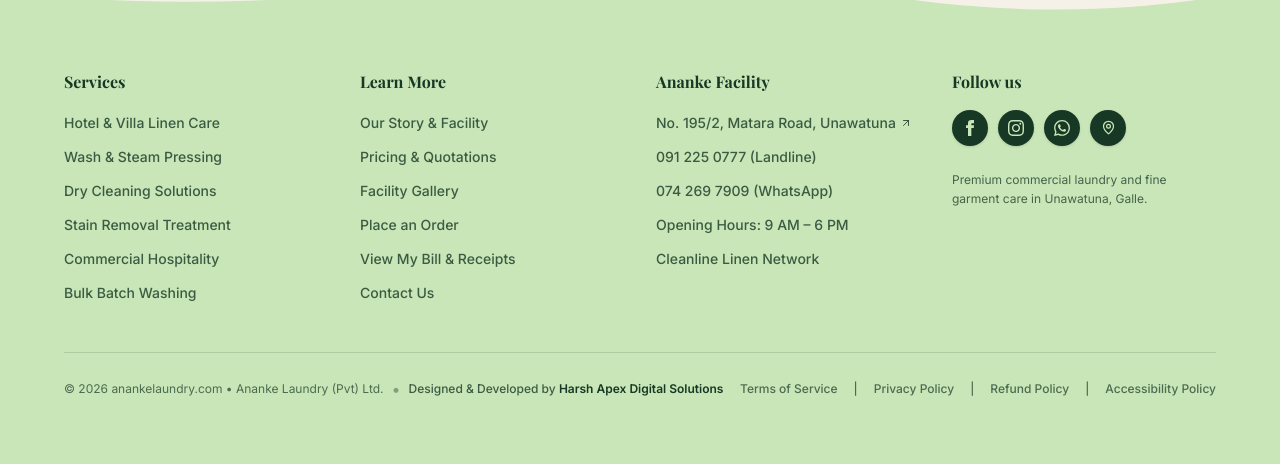
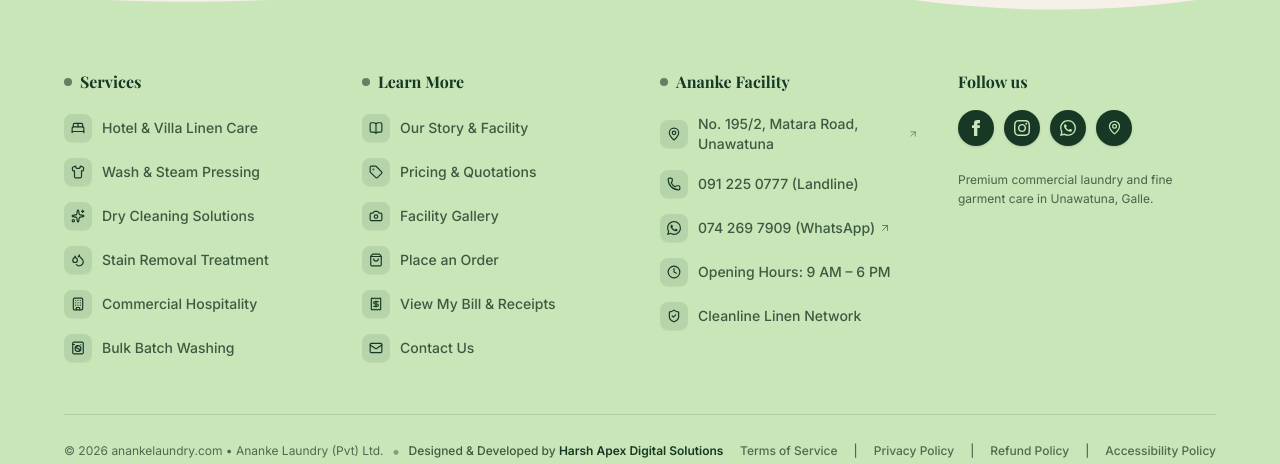
Before and after one commit to raveenn10-bit/Ananke-Laundry-Service, a Next.js app: page /my-bill in a window 1280 px wide. Shown: the part 1677-2141 px from the top of the page. Built offline with nearby package versions, Linux system fonts and the light colour scheme; no server answers.

Commit message:
feat: add animated icons to footer link columns

```diff
--- a/src/components/Footer.tsx
+++ b/src/components/Footer.tsx
@@ -2,32 +2,58 @@
 
 import Image from 'next/image';
 import Link from 'next/link';
-import { Phone, MapPin, ArrowUpRight } from 'lucide-react';
+import {
+  BedDouble,
+  Shirt,
+  Sparkles,
+  Droplets,
+  Building,
+  WashingMachine,
+  BookOpen,
+  Tag,
+  Camera,
+  ShoppingBag,
+  Receipt,
+  Mail,
+  MapPin,
+  Phone,
+  Clock,
+  ShieldCheck,
+  ArrowUpRight,
+} from 'lucide-react';
+
+function WhatsAppIcon({ className = 'w-3.5 h-3.5' }: { className?: string }) {
+  return (
+    <svg className={className} viewBox="0 0 24 24" fill="currentColor">
+      <path d="M17.472 14.382c-.297-.149-1.758-.867-2.03-.967-.273-.099-.471-.148-.67.15-.197.297-.767.966-.94 1.164-.173.199-.347.223-.644.075-.297-.15-1.255-.463-2.39-1.475-.883-.788-1.48-1.761-1.653-2.059-.173-.297-.018-.458.13-.606.134-.133.298-.347.446-.52.149-.174.198-.298.298-.497.099-.198.05-.371-.025-.52-.075-.149-.669-1.612-.916-2.207-.242-.579-.487-.5-.669-.51-.173-.008-.371-.01-.57-.01-.198 0-.52.074-.792.372-.272.297-1.04 1.016-1.04 2.479 0 1.462 1.065 2.875 1.213 3.074.149.198 2.096 3.2 5.077 4.487.709.306 1.262.489 1.694.625.712.227 1.36.195 1.871.118.571-.085 1.758-.719 2.006-1.413.248-.694.248-1.289.173-1.413-.074-.124-.272-.198-.57-.347m-5.421 7.403h-.004a9.87 9.87 0 01-5.031-1.378l-.361-.214-3.741.982.998-3.648-.235-.374a9.86 9.86 0 01-1.51-5.26c.001-5.45 4.436-9.884 9.888-9.884 2.64 0 5.122 1.03 6.988 2.898a9.825 9.825 0 012.893 6.994c-.003 5.45-4.437 9.884-9.885 9.884m8.413-18.297A11.815 11.815 0 0012.05 0C5.495 0 .16 5.335.157 11.892c0 2.096.547 4.142 1.588 5.945L0 24l6.335-1.662c1.746.952 3.71 1.453 5.711 1.454h.005c6.554 0 11.89-5.335 11.893-11.893a11.821 11.821 0 00-3.48-8.413Z" />
+    </svg>
+  );
+}
 
 const SERVICES_LINKS = [
-  { name: 'Hotel & Villa Linen Care', href: '/services' },
-  { name: 'Wash & Steam Pressing', href: '/services' },
-  { name: 'Dry Cleaning Solutions', href: '/services' },
-  { name: 'Stain Removal Treatment', href: '/services' },
-  { name: 'Commercial Hospitality', href: '/commercial' },
-  { name: 'Bulk Batch Washing', href: '/commercial' },
+  { name: 'Hotel & Villa Linen Care', href: '/services', icon: BedDouble },
+  { name: 'Wash & Steam Pressing', href: '/services', icon: Shirt },
+  { name: 'Dry Cleaning Solutions', href: '/services', icon: Sparkles },
+  { name: 'Stain Removal Treatment', href: '/services', icon: Droplets },
+  { name: 'Commercial Hospitality', href: '/commercial', icon: Building },
+  { name: 'Bulk Batch Washing', href: '/commercial', icon: WashingMachine },
 ];
 
 const COMPANY_LINKS = [
-  { name: 'Our Story & Facility', href: '/about' },
-  { name: 'Pricing & Quotations', href: '/pricing' },
-  { name: 'Facility Gallery', href: '/gallery' },
-  { name: 'Place an Order', href: '/order' },
-  { name: 'View My Bill & Receipts', href: '/my-bill' },
-  { name: 'Contact Us', href: '/contact' },
+  { name: 'Our Story & Facility', href: '/about', icon: BookOpen },
+  { name: 'Pricing & Quotations', href: '/pricing', icon: Tag },
+  { name: 'Facility Gallery', href: '/gallery', icon: Camera },
+  { name: 'Place an Order', href: '/order', icon: ShoppingBag },
+  { name: 'View My Bill & Receipts', href: '/my-bill', icon: Receipt },
+  { name: 'Contact Us', href: '/contact', icon: Mail },
 ];
 
 const FACILITY_LINKS = [
-  { name: 'No. 195/2, Matara Road, Unawatuna', href: 'https://maps.app.goo.gl/HLJGzPCVZwySjSTK6?g_st=ic', external: true },
-  { name: '091 225 0777 (Landline)', href: 'tel:+94912250777' },
-  { name: '074 269 7909 (WhatsApp)', href: 'https://wa.me/94742697909' },
-  { name: 'Opening Hours: 9 AM – 6 PM', href: '/contact' },
-  { name: 'Cleanline Linen Network', href: '/about' },
+  { name: 'No. 195/2, Matara Road, Unawatuna', href: 'https://maps.app.goo.gl/HLJGzPCVZwySjSTK6?g_st=ic', external: true, icon: MapPin },
+  { name: '091 225 0777 (Landline)', href: 'tel:+94912250777', icon: Phone },
+  { name: '074 269 7909 (WhatsApp)', href: 'https://wa.me/94742697909', external: true, icon: WhatsAppIcon },
+  { name: 'Opening Hours: 9 AM – 6 PM', href: '/contact', icon: Clock },
+  { name: 'Cleanline Linen Network', href: '/about', icon: ShieldCheck },
 ];
 
 export default function Footer() {
@@ -53,20 +79,26 @@
       <div className="bg-[#C9E6B8] text-[#163824] pt-8 pb-24 sm:pb-16 px-5 sm:px-8 md:px-12 lg:px-16">
         <div className="max-w-7xl mx-auto">
           {/* Main 4-Column Grid */}
-          <div className="grid grid-cols-2 md:grid-cols-4 gap-8 sm:gap-10 md:gap-8 pb-12">
+          <div className="grid grid-cols-1 sm:grid-cols-2 lg:grid-cols-4 gap-8 sm:gap-10 pb-12">
             {/* Col 1: Services */}
             <div>
-              <h4 className="font-heading font-bold text-sm sm:text-base text-[#163824] mb-4">
+              <h4 className="font-heading font-bold text-sm sm:text-base text-[#163824] mb-4 flex items-center gap-2">
+                <span className="w-2 h-2 rounded-full bg-[#163824]/60 animate-pulse" />
                 Services
               </h4>
-              <ul className="space-y-2.5">
+              <ul className="space-y-2">
                 {SERVICES_LINKS.map((item) => (
                   <li key={item.name}>
                     <Link
                       href={item.href}
-                      className="text-xs sm:text-sm text-[#163824]/80 hover:text-[#163824] hover:underline font-medium transition-all inline-block"
+                      className="group flex items-center gap-2.5 text-xs sm:text-sm text-[#163824]/80 hover:text-[#163824] font-medium transition-all py-1"
                     >
-                      {item.name}
+                      <span className="w-7 h-7 rounded-lg bg-[#163824]/10 text-[#163824] group-hover:bg-[#163824] group-hover:text-[#C9E6B8] flex items-center justify-center shrink-0 transition-all duration-300 shadow-2xs group-hover:scale-110 group-hover:shadow-sm">
+                        <item.icon className="w-3.5 h-3.5 transition-transform duration-300 group-hover:rotate-6 group-hover:scale-110" />
+                      </span>
+                      <span className="group-hover:translate-x-0.5 transition-transform duration-200">
+                        {item.name}
+                      </span>
                     </Link>
                   </li>
                 ))}
@@ -75,17 +107,23 @@
 
             {/* Col 2: Company */}
             <div>
-              <h4 className="font-heading font-bold text-sm sm:text-base text-[#163824] mb-4">
+              <h4 className="font-heading font-bold text-sm sm:text-base text-[#163824] mb-4 flex items-center gap-2">
+                <span className="w-2 h-2 rounded-full bg-[#163824]/60 animate-pulse" />
                 Learn More
               </h4>
-              <ul className="space-y-2.5">
+              <ul className="space-y-2">
                 {COMPANY_LINKS.map((item) => (
                   <li key={item.name}>
                     <Link
                       href={item.href}
-                      className="text-xs sm:text-sm text-[#163824]/80 hover:text-[#163824] hover:underline font-medium transition-all inline-block"
+                      className="group flex items-center gap-2.5 text-xs sm:text-sm text-[#163824]/80 hover:text-[#163824] font-medium transition-all py-1"
                     >
-                      {item.name}
+                      <span className="w-7 h-7 rounded-lg bg-[#163824]/10 text-[#163824] group-hover:bg-[#163824] group-hover:text-[#C9E6B8] flex items-center justify-center shrink-0 transition-all duration-300 shadow-2xs group-hover:scale-110 group-hover:shadow-sm">
+                        <item.icon className="w-3.5 h-3.5 transition-transform duration-300 group-hover:rotate-6 group-hover:scale-110" />
+                      </span>
+                      <span className="group-hover:translate-x-0.5 transition-transform duration-200">
+                        {item.name}
+                      </span>
                     </Link>
                   </li>
                 ))}
@@ -93,11 +131,12 @@
             </div>
 
             {/* Col 3: Facility Info */}
-            <div className="col-span-2 sm:col-span-1">
-              <h4 className="font-heading font-bold text-sm sm:text-base text-[#163824] mb-4">
+            <div>
+              <h4 className="font-heading font-bold text-sm sm:text-base text-[#163824] mb-4 flex items-center gap-2">
+                <span className="w-2 h-2 rounded-full bg-[#163824]/60 animate-pulse" />
                 Ananke Facility
               </h4>
-              <ul className="space-y-2.5">
+              <ul className="space-y-2">
                 {FACILITY_LINKS.map((item) => (
                   <li key={item.name}>
                     {item.external ? (
@@ -105,17 +144,27 @@
                         href={item.href}
                         target="_blank"
                         rel="noopener noreferrer"
-                        className="text-xs sm:text-sm text-[#163824]/80 hover:text-[#163824] hover:underline font-medium transition-all inline-flex items-center gap-1"
+                        className="group flex items-center gap-2.5 text-xs sm:text-sm text-[#163824]/80 hover:text-[#163824] font-medium transition-all py-1"
                       >
-                        <span>{item.name}</span>
-                        <ArrowUpRight size={12} />
+                        <span className="w-7 h-7 rounded-lg bg-[#163824]/10 text-[#163824] group-hover:bg-[#163824] group-hover:text-[#C9E6B8] flex items-center justify-center shrink-0 transition-all duration-300 shadow-2xs group-hover:scale-110 group-hover:shadow-sm">
+                          <item.icon className="w-3.5 h-3.5 transition-transform duration-300 group-hover:rotate-6 group-hover:scale-110" />
+                        </span>
+                        <span className="group-hover:translate-x-0.5 transition-transform duration-200 inline-flex items-center gap-1">
+                          {item.name}
+                          <ArrowUpRight size={12} className="opacity-70 group-hover:opacity-100 group-hover:translate-x-0.5 group-hover:-translate-y-0.5 transition-transform" />
+                        </span>
                       </a>
                     ) : (
                       <Link
                         href={item.href}
-                        className="text-xs sm:text-sm text-[#163824]/80 hover:text-[#163824] hover:underline font-medium transition-all inline-block"
+                        className="group flex items-center gap-2.5 text-xs sm:text-sm text-[#163824]/80 hover:text-[#163824] font-medium transition-all py-1"
                       >
-                        {item.name}
+                        <span className="w-7 h-7 rounded-lg bg-[#163824]/10 text-[#163824] group-hover:bg-[#163824] group-hover:text-[#C9E6B8] flex items-center justify-center shrink-0 transition-all duration-300 shadow-2xs group-hover:scale-110 group-hover:shadow-sm">
+                          <item.icon className="w-3.5 h-3.5 transition-transform duration-300 group-hover:rotate-6 group-hover:scale-110" />
+                        </span>
+                        <span className="group-hover:translate-x-0.5 transition-transform duration-200">
+                          {item.name}
+                        </span>
                       </Link>
                     )}
                   </li>
```
